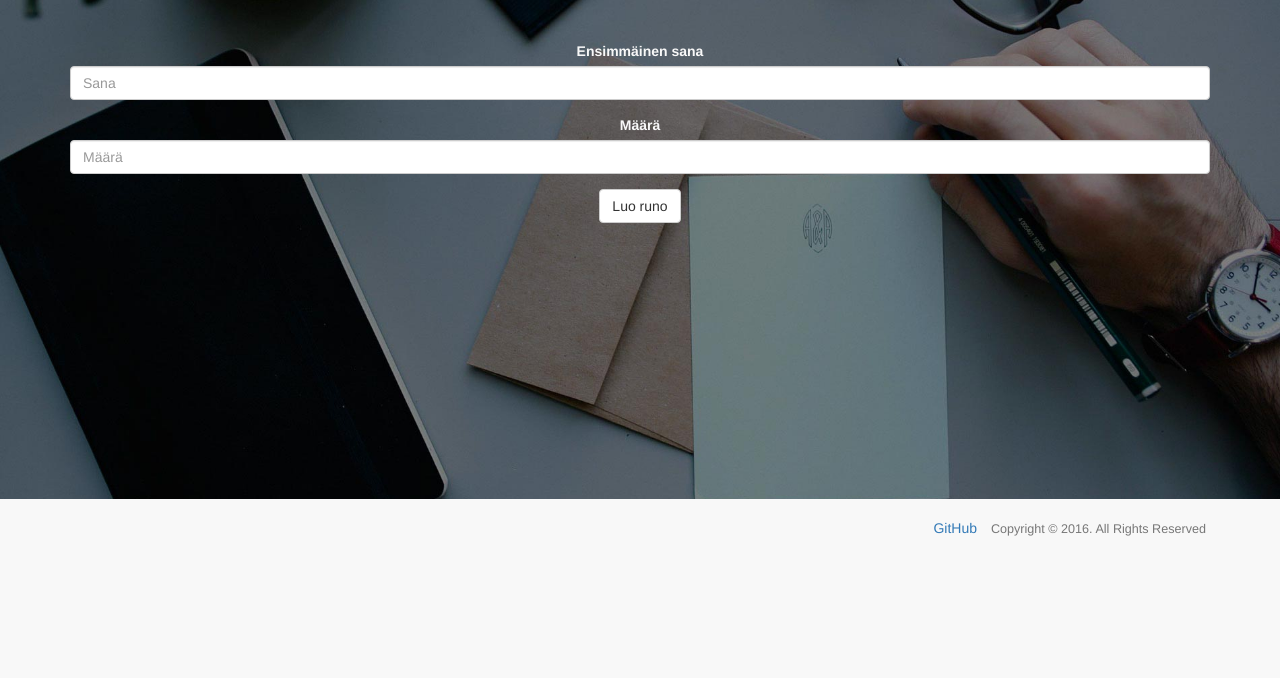
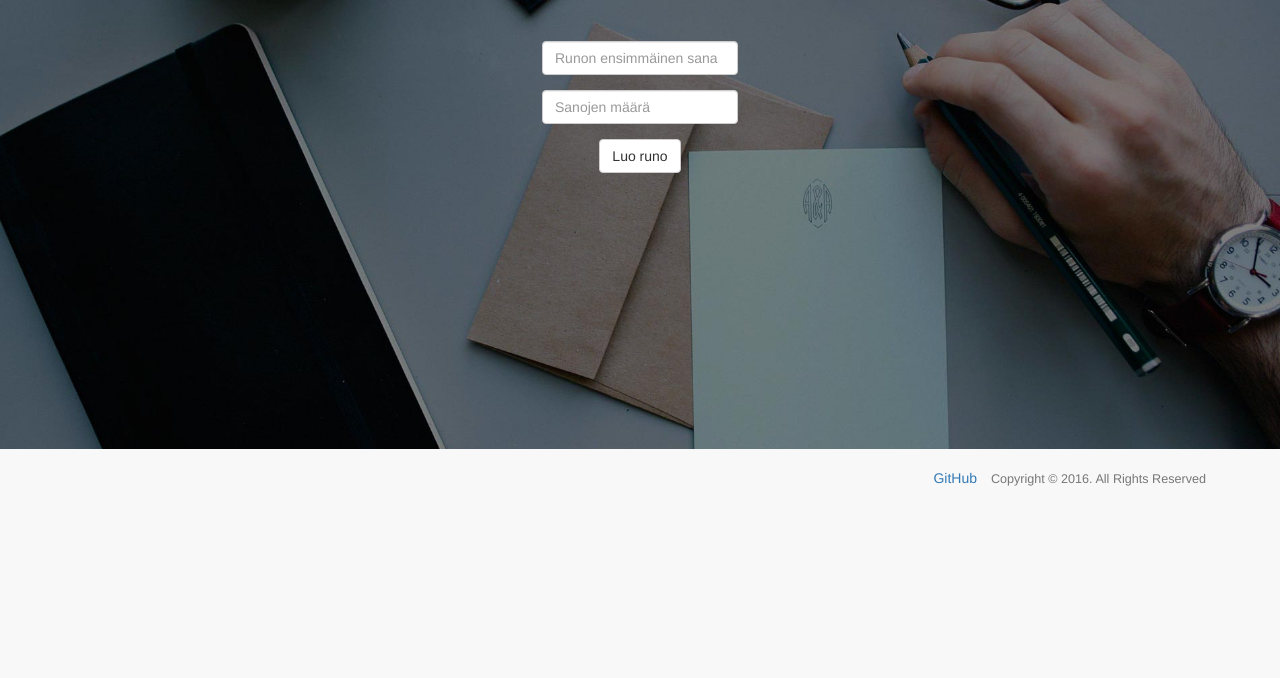
Before and after one commit to rovaniemi/Runous, a plain HTML site: page index.html in a window 1280 px wide. Shown: the part 122-800 px from the top of the page. Drawn offline with Linux system fonts and the light colour scheme.

Commit message:
upee ulkoasu

```diff
--- a/css/grid.css
+++ b/css/grid.css
@@ -12,7 +12,12 @@ h3 {
   text-shadow: 2px 2px 3px rgba(0,0,0,0.6);
 }
 .runo{
-  height: 14em;
+  min-height: 14em;
+}
+.form-group {
+  width: 14em;
+  margin-right: auto;
+  margin-left: auto;
 }
 
 .coll {
--- a/index.html
+++ b/index.html
@@ -27,14 +27,12 @@
               <form>
 
                 <div class="form-group">
-                  <label for="runonAloitusSana">Ensimmäinen sana</label>
-                  <input type="text" class="form-control" id="runonAloitusSana" placeholder="Sana">
+                  <input type="text" class="form-control" id="runonAloitusSana" placeholder="Runon ensimmäinen sana">
 
               </div>
 
                 <div class="form-group">
-                  <label for="sanojenMaara">Määrä</label>
-                  <input type="number" class="form-control" id="sanojenMaara" placeholder="Määrä">
+                  <input type="number" min="3" max="24" class="form-control" id="sanojenMaara" placeholder="Sanojen määrä">
                 </div>
 
                 <button type="submit" class="btn btn-default" onclick="luoRuno();return false;">Luo runo</button>
```
